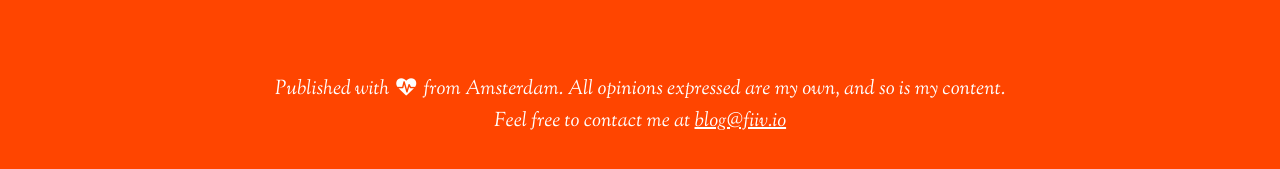
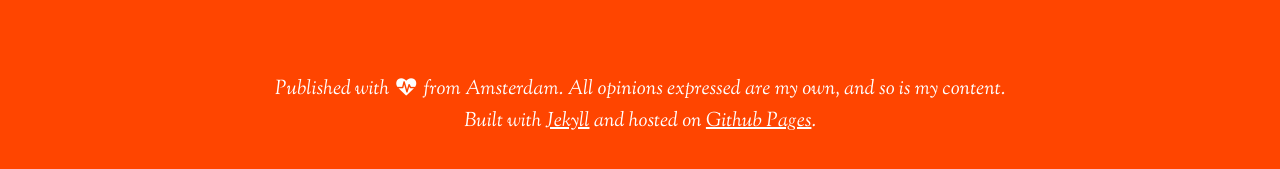
Before and after one commit to mtimofiiv/blog.fiiv.io, a Jekyll site: the page built from index.html, in a window 1280 px wide and 900 px high, scrolled down 3006 px. Shown: the part 689-858 px from the top of the window. Built offline with Jekyll 4.4.1, drawn with Linux system fonts in a browser that asks for light colours; nearby versions of some CDN libraries; the list of posts is cut into pages by our own code.

Commit message:
some small changes

```diff
--- a/_config.yml
+++ b/_config.yml
@@ -12,9 +12,8 @@
   A collection of writings by Mike Timofiiv.
 baseurl: "" # the subpath of your site, e.g. /blog
 url: http://blog.fiiv.io
-twitter_username: mtimofiiv
-github_username:  mtimofiiv
 timezone: Europe/Amsterdam
+paginate: 5
 
 # Build settings
 markdown: kramdown
--- a/_includes/footer.html
+++ b/_includes/footer.html
@@ -2,6 +2,6 @@
   <p>
     Published with <i class="fa fa-fw fa-heartbeat"></i> from Amsterdam. All opinions expressed are my own, and so is my content.
     <br>
-    Feel free to contact me at <a href="mailto:blog@fiiv.io">blog@fiiv.io</a>
+    Built with <a href="http://jekyllrb.com">Jekyll</a> and hosted on <a href="https://pages.github.com">Github Pages</a>.
   </p>
 </footer>
--- /dev/null
+++ b/_includes/post_summary.html
@@ -0,0 +1,8 @@
+<div class="blogroll-post">
+  <a class="window" href="{{ post.url | prepend: site.baseurl }}" style="background-image: url({{ post.thumb }});"></a>
+  <div class="content">
+    <h2><a href="{{ post.url | prepend: site.baseurl }}">{{ post.title }}</a></h2>
+    <p>{{ post.subtitle }}</p>
+    <p>{{ post.date | date: "%b %-d, %Y" }}</p>
+  </div>
+</div>
--- a/index.html
+++ b/index.html
@@ -6,14 +6,7 @@
   <h1>Posts</h1>
 
   {% for post in site.posts %}
-    <div class="blogroll-post">
-      <a class="window" href="{{ post.url | prepend: site.baseurl }}" style="background-image: url({{ post.thumb }});"></a>
-      <div class="content">
-        <h2><a href="{{ post.url | prepend: site.baseurl }}">{{ post.title }}</a></h2>
-        <p>{{ post.subtitle }}</p>
-        <p>{{ post.date | date: "%b %-d, %Y" }}</p>
-      </div>
-    </div>
+    {% include post_summary.html %}
   {% endfor %}
 </div>
 
```
